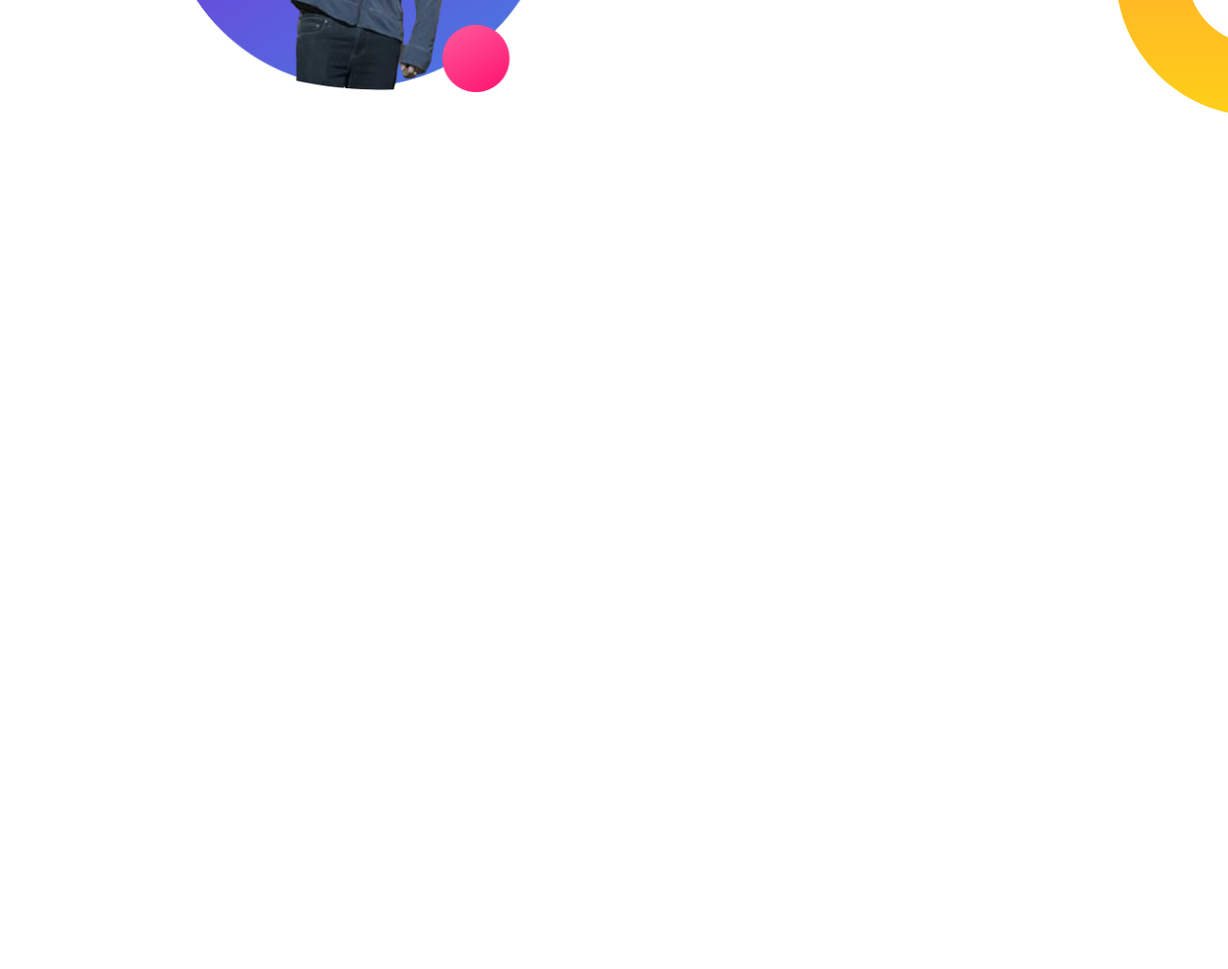
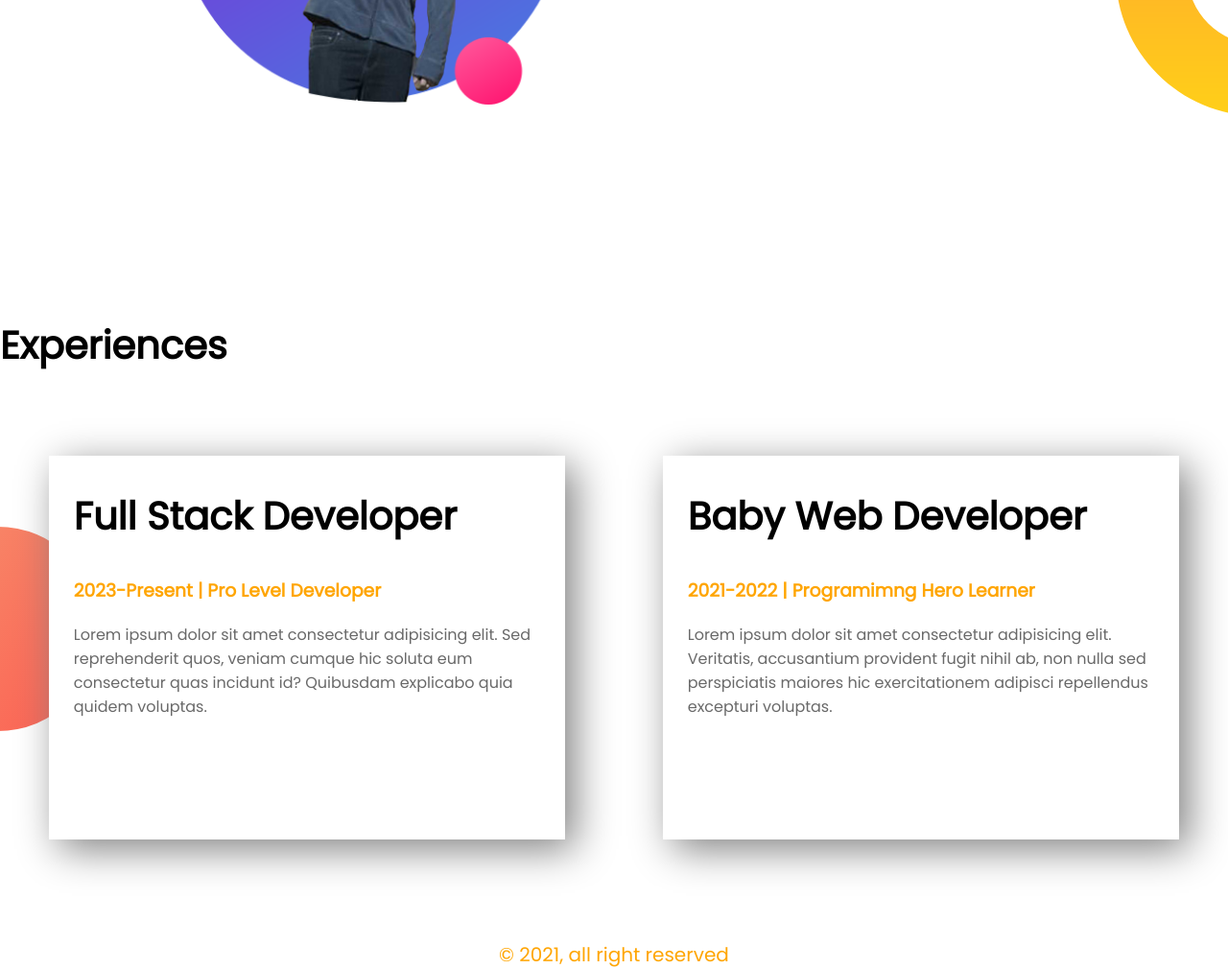
Before and after one commit to aminul7788/web-portfolio, a plain HTML site: page index.html in a window 1280 px wide. Shown: the part 1003-2013 px from the top of the page at 96% size. Before the commit the page ends 1300 px from the top, so only its background shows below. Drawn offline with Linux system fonts and the light colour scheme.

Commit message:
added full part

```diff
--- a/index.html
+++ b/index.html
@@ -5,9 +5,6 @@
     <meta http-equiv="X-UA-Compatible" content="IE=edge">
     <meta name="viewport" content="width=device-width, initial-scale=1.0">
     <title>Portfolio</title>
-    <link rel="preconnect" href="https://fonts.googleapis.com">
-    <link rel="preconnect" href="https://fonts.gstatic.com" crossorigin>
-    <link href="https://fonts.googleapis.com/css2?family=Poppins:wght@200&display=swap" rel="stylesheet">
     <link rel="stylesheet" href="style.css">
 </head>
 <body>
@@ -35,5 +32,21 @@
             <a class="link-button" target="_blank" href="https://www.github.com">DOWNLOAD RESUME</a>
         </div>
     </section>
+    <section class="experience-area">
+        <h2>Experiences</h2>
+        <div id="full-stack" class="half-width single-experience">
+            <h2>Full Stack Developer</h2>
+            <h3><span class="name">2023-Present | Pro Level Developer</span></h3>
+            <p>Lorem ipsum dolor sit amet consectetur adipisicing elit. Sed reprehenderit quos, veniam cumque hic soluta eum consectetur quas incidunt id? Quibusdam explicabo quia quidem voluptas.</p>
+        </div>
+        <div id="baby-web" class="half-width single-experience">
+            <h2>Baby Web Developer</h2>
+            <h3><span class="name">2021-2022 | Programimng Hero Learner</span></h3>
+            <p>Lorem ipsum dolor sit amet consectetur adipisicing elit. Veritatis, accusantium provident fugit nihil ab, non nulla sed perspiciatis maiores hic exercitationem adipisci repellendus excepturi voluptas.</p>
+        </div>
+    </section>
+    <footer>
+        &copy; 2021, all right reserved
+    </footer>
 </body>
 </html>
--- a/style.css
+++ b/style.css
@@ -1,3 +1,4 @@
+@import url('https://fonts.googleapis.com/css2?family=Poppins&display=swap');
 body{
     margin: 0;
     font-family: 'Poppins', sans-serif;
@@ -17,7 +18,7 @@ p{
 .half-width{
     width: 40%;
     float: left;
-    margin: 3%;
+    margin: 4%;
     padding-left: 2%;
 }
 .half-width img{
@@ -44,3 +45,28 @@ section{
     font-weight: 700;
     color: white;
 }
+.single-experience{
+    box-shadow: 10px 10px 40px gray;
+    height: 80%;
+    background-color: white;
+}
+.experience-area{
+    background-image: url(images/exp-bg.png);
+    background-repeat: no-repeat;
+    background-position: left;
+}
+#full-stack{
+    border-left: 7px;
+    border-image: linear-gradient(180deg,lightSalmon, tomato);
+    border-image-slice: 1;
+}
+# baby-web{
+    border-left: 7px;
+    border-image: linear-gradient(180deg, blue, cyan);
+    border-image-slice: 1;
+}
+footer{
+    text-align: center;
+    font-size: 20px;
+    color: orange;
+}
```
